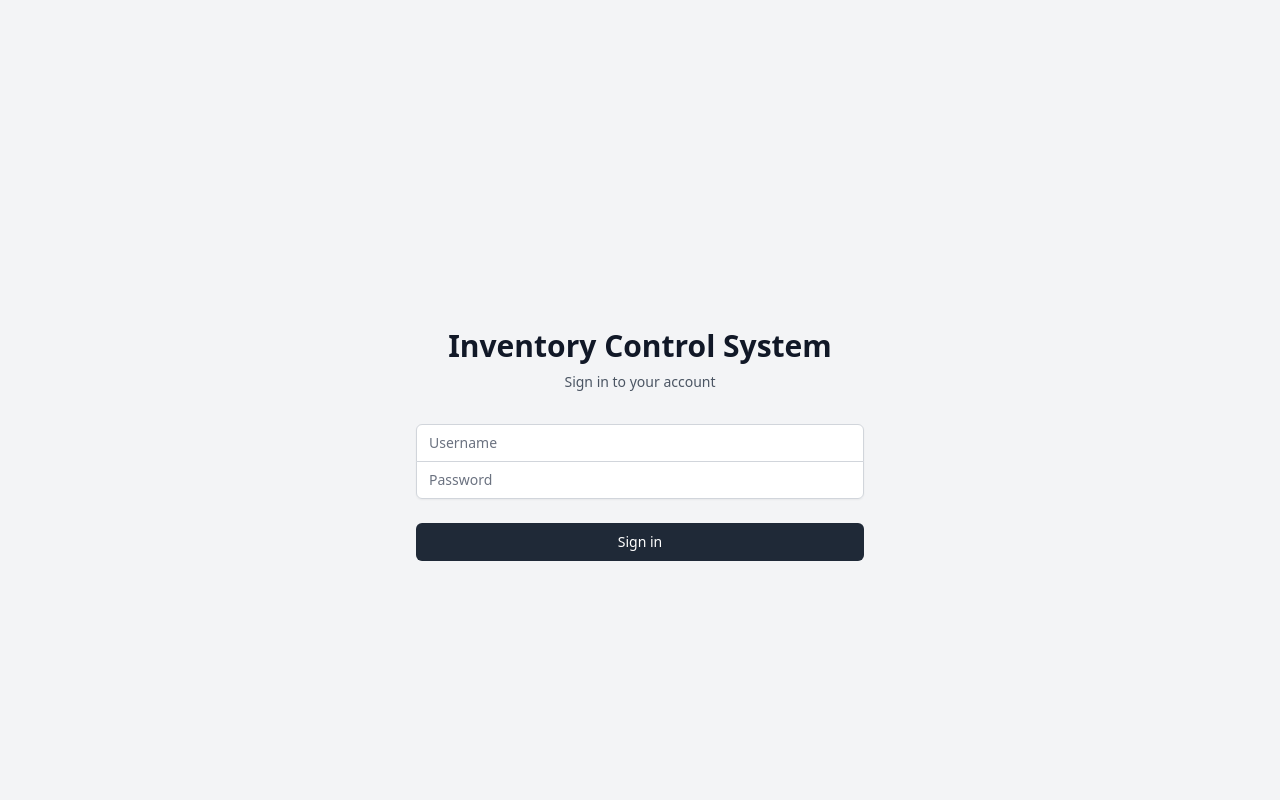
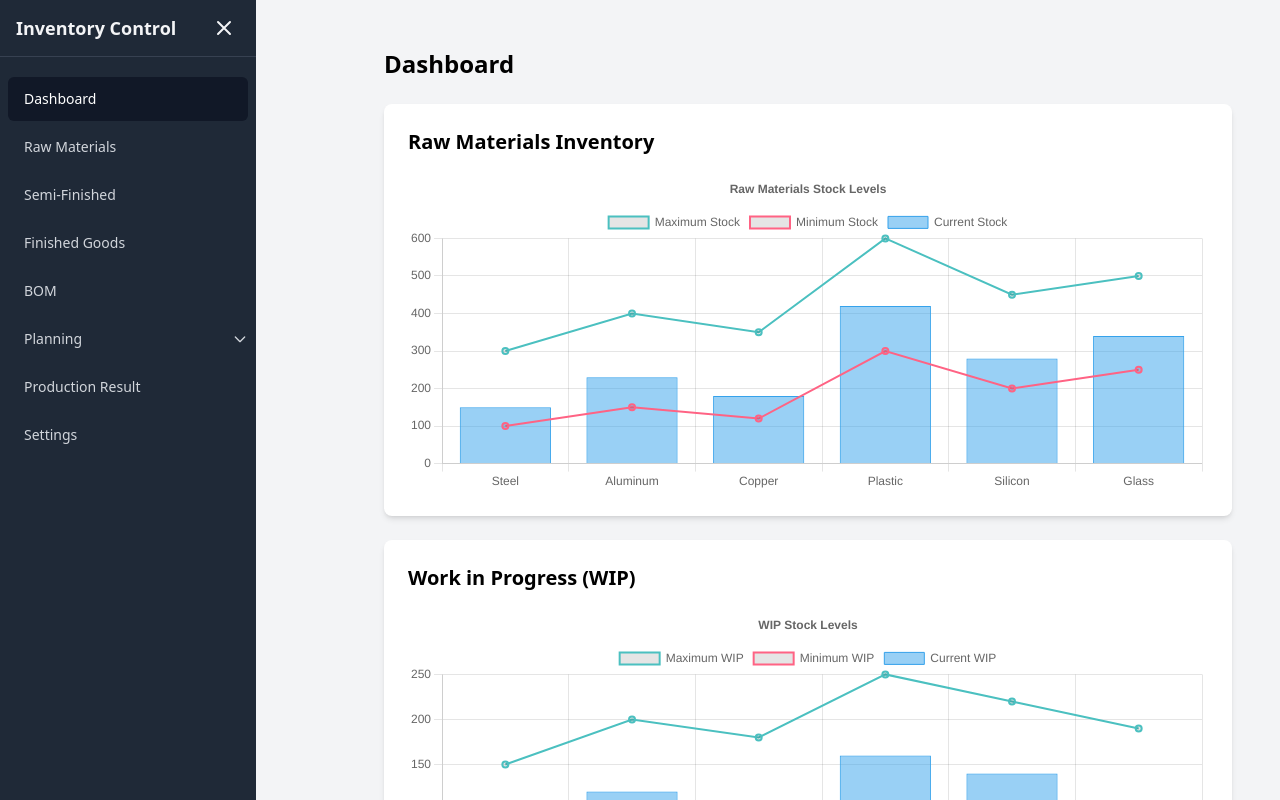
Before and after one commit to M-Fizkry/blackboxai-1748654812568, a React (Create React App) app in the folder frontend/: page / in a window 1280 px wide. Before the commit this address led to /login. Shown: the top 800 px of the page. Built offline with nearby package versions, Linux system fonts and the light colour scheme.

Commit message:
Add frontend/src/App.js 1748684095820

```diff
--- a/frontend/src/App.js
+++ b/frontend/src/App.js
@@ -2,22 +2,27 @@ import React from 'react';
 import { BrowserRouter as Router, Routes, Route, Navigate } from 'react-router-dom';
 import Dashboard from './components/Dashboard';
 import Login from './components/Login';
-import Navbar from './components/Navbar';
+import Sidebar from './components/Sidebar';
 import Materials from './components/Materials';
 import SemiFinished from './components/SemiFinished';
 import FinishedGoods from './components/FinishedGoods';
 import BOM from './components/BOM';
 import Settings from './components/Settings';
+import Planning from './components/Planning';
+import ProductionResult from './components/ProductionResult';
+import { PlanningProvider } from './context/PlanningContext';
 import './App.css';
 
 function App() {
-  const [isAuthenticated, setIsAuthenticated] = React.useState(false);
+  const [isAuthenticated, setIsAuthenticated] = React.useState(true); // Set true for testing
 
   return (
+    <PlanningProvider>
       <Router>
-      <div className="min-h-screen bg-gray-100">
-        {isAuthenticated && <Navbar />}
-        <div className="container mx-auto px-4 py-8">
+        <div className="flex min-h-screen bg-gray-100">
+          {isAuthenticated && <Sidebar />}
+          <main className={`flex-1 transition-all duration-300 ease-in-out ${isAuthenticated ? 'ml-64 md:ml-20' : ''}`}>
+            <div className="p-6">
               <Routes>
                 <Route
                   path="/login"
@@ -63,10 +68,30 @@ function App() {
                     isAuthenticated ? <Settings /> : <Navigate to="/login" />
                   }
                 />
+                <Route
+                  path="/planning"
+                  element={
+                    isAuthenticated ? <Planning /> : <Navigate to="/login" />
+                  }
+                />
+                <Route
+                  path="/planning/:planId"
+                  element={
+                    isAuthenticated ? <Planning /> : <Navigate to="/login" />
+                  }
+                />
+                <Route
+                  path="/production-result"
+                  element={
+                    isAuthenticated ? <ProductionResult /> : <Navigate to="/login" />
+                  }
+                />
               </Routes>
             </div>
+          </main>
         </div>
       </Router>
+    </PlanningProvider>
   );
 }
 
```
Lines whose indentation alone changed are shown as unchanged.
